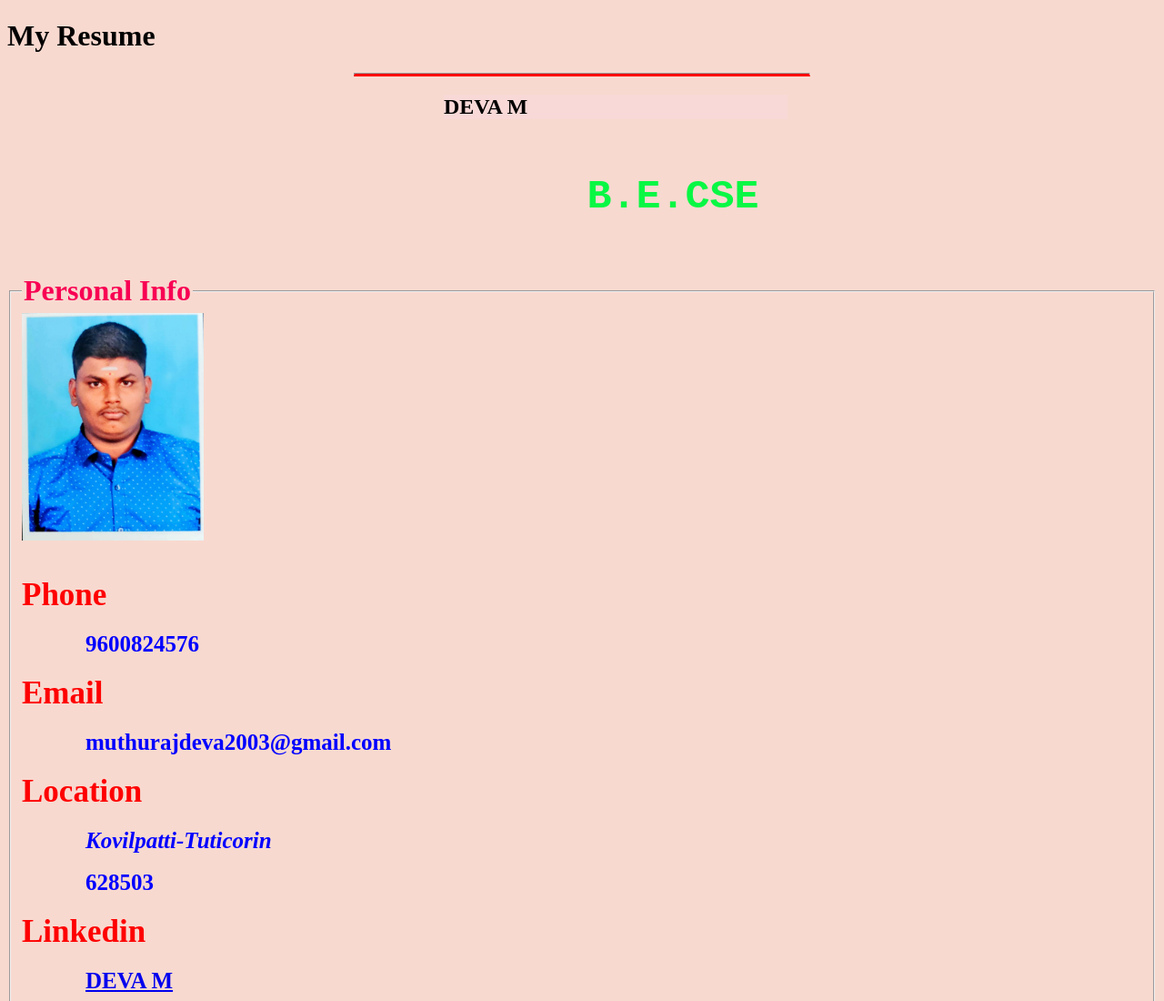
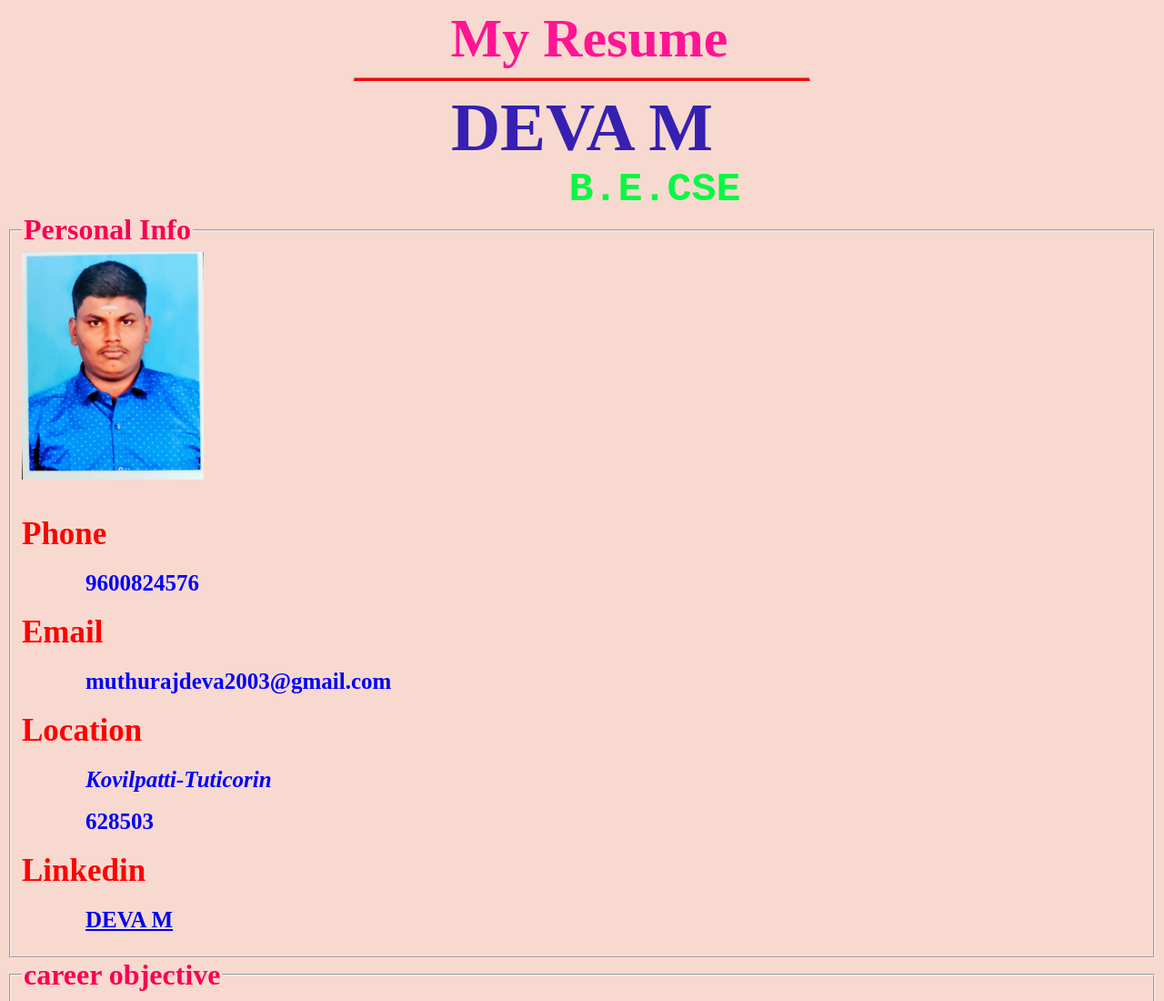
Before and after one commit to DEVA-M/Resume, a plain HTML site: page index.html in a window 1280 px wide. Shown: the top 1100 px of the page at 91% size. Drawn offline with Linux system fonts and the light colour scheme.

Commit message:
style.css

```diff
--- a/style.css
+++ b/style.css
@@ -6,16 +6,25 @@ legend{
     font-weight: bold;
     color: rgb(248, 0, 83);
 }
+h1{
+    margin: 0;
+    color: deeppink; font-size: 60px;
+    font-family: 'Times New Roman';
+    text-align: center;
+    padding-left: 1rem;
+}
 h2{
-    margin-left: 480px;
-    width: 10cm;
-    background-color: rgb(248, 217, 215);
+    color: rgb(54, 32, 178);
+    font-size: 75px;
+    text-align: center;
+    margin: 0;
 }
 h4{
     text-align: center;
+    margin: 0;
+    padding-left: 10rem;
     font-size: 45px;
     color: rgb(9, 247, 68);
-    margin-left: 200px;
     font-weight: 500%;
     font-family: 'Courier New', Courier, monospace;
 }
```
